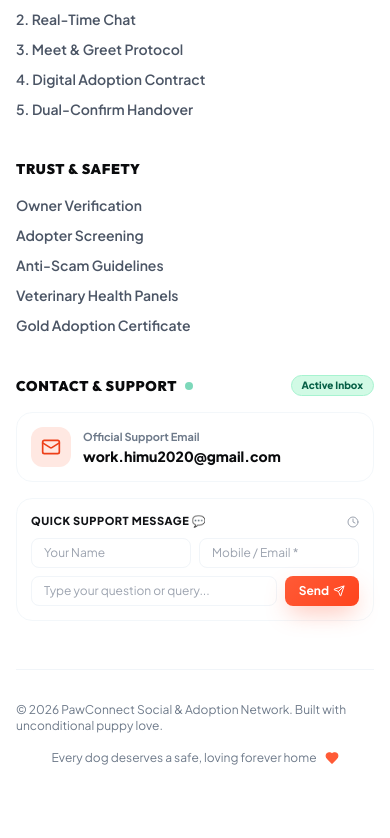
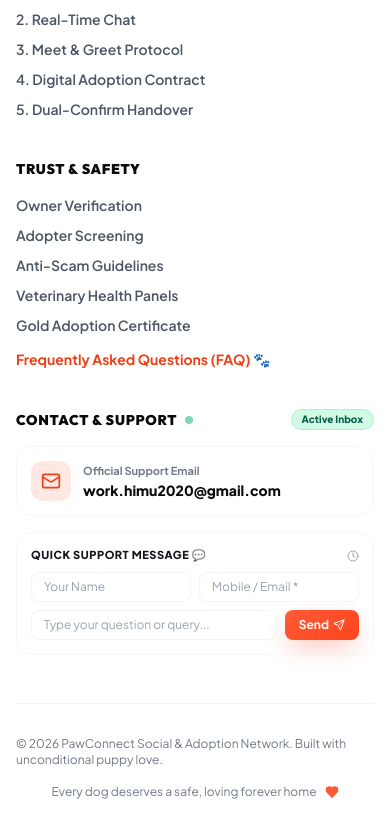
Before and after one commit to h-anand21/dog-chairty, a React (Vite) app: page / in a window 390 px wide. Shown: the part 8489-9327 px from the top of the page. Built offline with nearby package versions, Linux system fonts and the light colour scheme; no server answers.

Commit message:
feat: add responsive Footer component with integrated support contact form and navigation links

```diff
--- a/src/components/layout/Footer.tsx
+++ b/src/components/layout/Footer.tsx
@@ -12,8 +12,10 @@ import {
   CheckCircle2,
 } from 'lucide-react';
 import confetti from 'canvas-confetti';
+import { useApp } from '../../context/AppContext';
 
 export const Footer: React.FC = () => {
+  const { openFaq } = useApp();
   const [inquiryName, setInquiryName] = useState('');
   const [inquiryContact, setInquiryContact] = useState('');
   const [inquiryMessage, setInquiryMessage] = useState('');
@@ -97,6 +99,12 @@ export const Footer: React.FC = () => {
               <li className="hover:text-coral-500 transition-colors cursor-pointer">Anti-Scam Guidelines</li>
               <li className="hover:text-coral-500 transition-colors cursor-pointer">Veterinary Health Panels</li>
               <li className="hover:text-coral-500 transition-colors cursor-pointer">Gold Adoption Certificate</li>
+              <li
+                onClick={openFaq}
+                className="text-coral-600 dark:text-coral-400 font-bold hover:underline transition-colors cursor-pointer flex items-center gap-1 pt-1"
+              >
+                <span>Frequently Asked Questions (FAQ) 🐾</span>
+              </li>
             </ul>
           </div>
 
```
